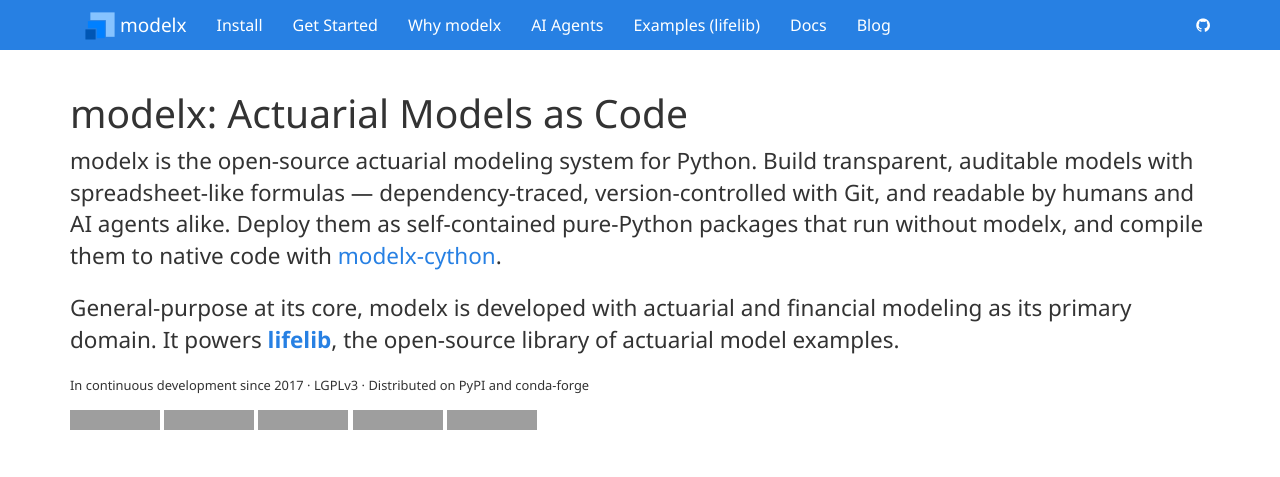
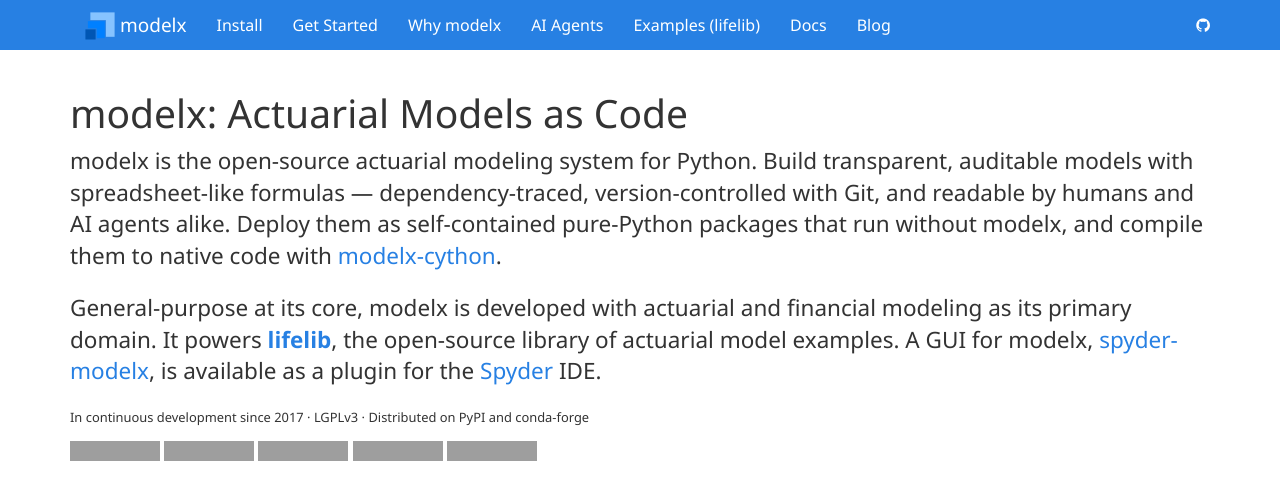
Before and after one commit to fumitoh/modelx-site, a Jekyll site: the page built from index.html, in a window 1280 px wide and 900 px high, cut to the strip 0-477 px from the top of the window. Built offline with Jekyll 4.4.1, drawn with Linux system fonts in a browser that asks for light colours; grey boxes are pictures that could not be loaded.

Commit message:
Mention spyder-modelx GUI in the hero
Package name and Spyder-plugin description verified on PyPI
(spyder-modelx 0.15.1); docs link confirmed live.

Co-Authored-By: Claude Fable 5 <noreply@anthropic.com>

```diff
--- a/index.html
+++ b/index.html
@@ -22,6 +22,10 @@ title: "modelx — Open-Source Actuarial Modeling System in Python"
               and financial modeling as its primary domain. It powers
               <strong><a href="https://lifelib.io">lifelib</a></strong>,
               the open-source library of actuarial model examples.
+              A GUI for modelx,
+              <a href="https://docs.modelx.io/en/latest/spyder.html">spyder-modelx</a>,
+              is available as a plugin for the
+              <a href="https://www.spyder-ide.org/">Spyder</a> IDE.
               </p>
               <p class="small">
                 In continuous development since 2017 &middot; LGPLv3 &middot;
```
